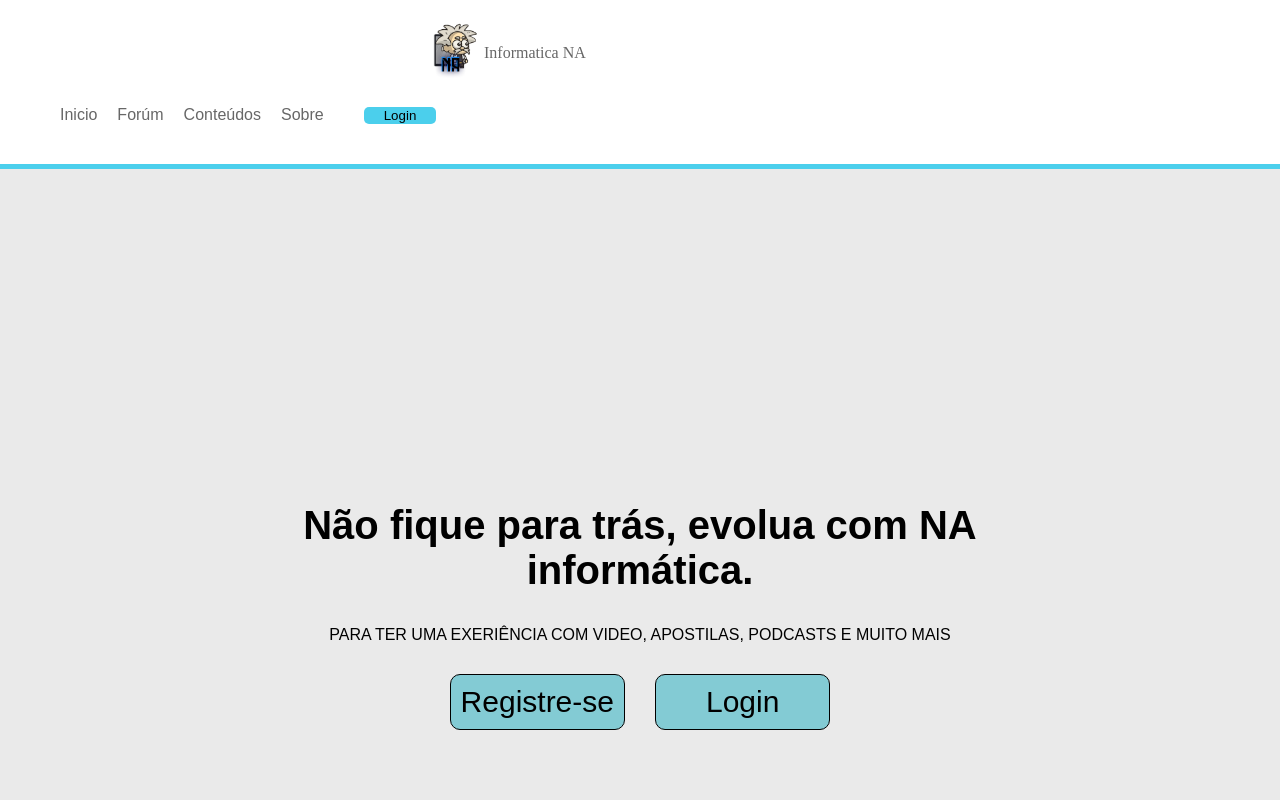
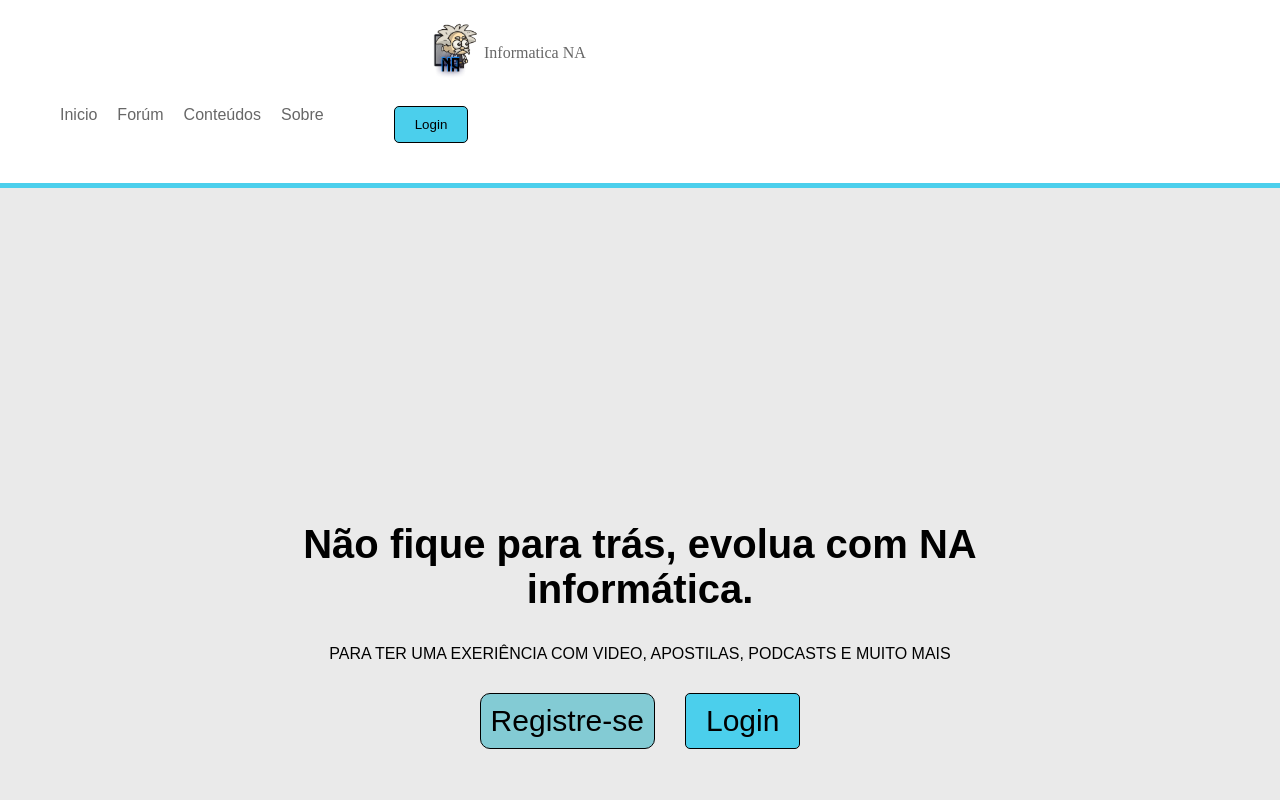
Before and after one commit to JeanRojasD/React-NA, a React (Create React App) app: page / in a window 1280 px wide. Shown: the top 800 px of the page. Built offline with nearby package versions, Linux system fonts and the light colour scheme.

Commit message:
ajustes da entrega

```diff
--- a/src/pages/Home/index.css
+++ b/src/pages/Home/index.css
@@ -24,14 +24,14 @@
     color: black;
 }
 
-.Login{
+.register{
     background-color:#83CBD4;
     padding: 10px;
     border: 1px solid black;
     border-radius: 10px;
 }
 
-.Nocont{
+.login{
     background-color:#83CBD4;
     margin-left: 30px;
     border: 1px solid black;
--- a/src/pages/Home/index.jsx
+++ b/src/pages/Home/index.jsx
@@ -16,8 +16,8 @@ function Home(){
                 <p>PARA TER UMA EXERIÊNCIA COM VIDEO, APOSTILAS, PODCASTS E MUITO MAIS</p>
             </div>
             <div className="clicaveis">
-                <div className="Login"><Button text="Registre-se" /></div>
-                <div className="Nocont"><Button text="Login" /></div>
+                <div className="register"><Button text="Registre-se" /></div>
+                <div className="login"><Button text="Login" /></div>
             </div>
         </div>
         <Rodape />
```
